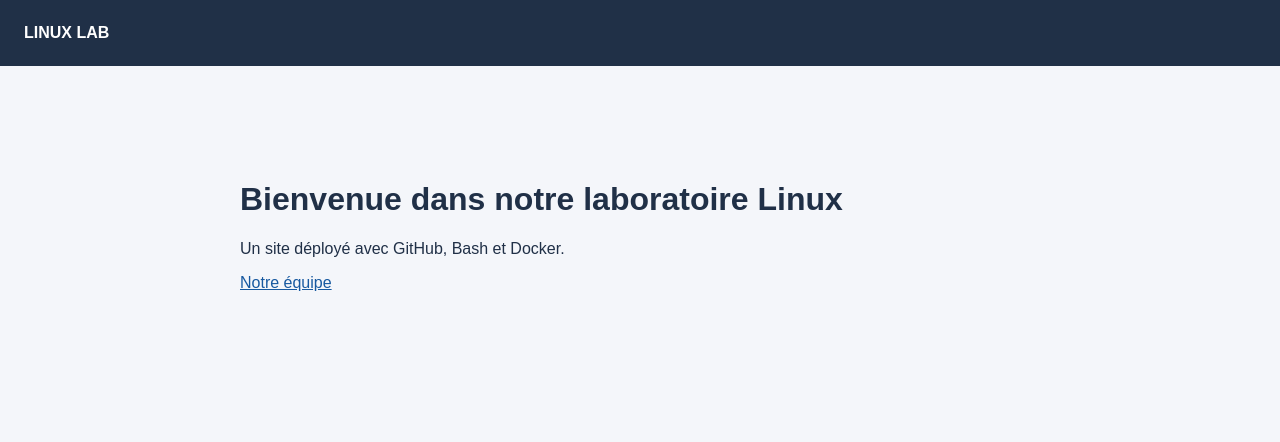
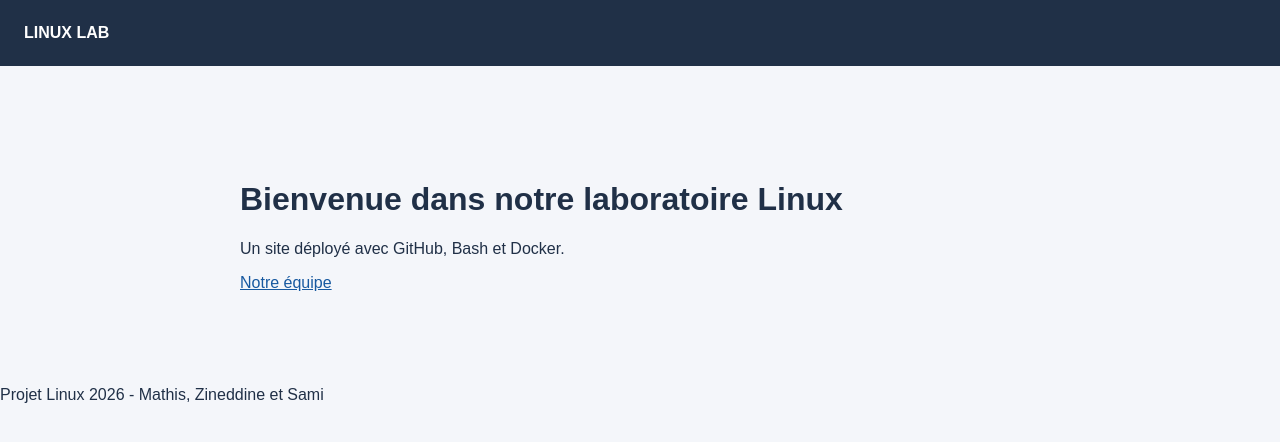
Before and after one commit to zms-projetfinal/projet-final, a plain HTML site: page site/index.html in a window 1280 px wide. Drawn offline with Linux system fonts and the light colour scheme.

Commit message:
feat: ajout du footer suite a la review

```diff
--- a/site/index.html
+++ b/site/index.html
@@ -1,2 +1,2 @@
 <!DOCTYPE html>
-<html lang="fr"><head><meta charset="UTF-8"><meta name="viewport" content="width=device-width, initial-scale=1"><title>Linux Lab</title><link rel="stylesheet" href="style.css"></head><body><header>LINUX LAB</header><main><h1>Bienvenue dans notre laboratoire Linux</h1><p>Un site déployé avec GitHub, Bash et Docker.</p><a href="contact.html">Notre équipe</a></main></body></html>
+<html lang="fr"><head><meta charset="UTF-8"><meta name="viewport" content="width=device-width, initial-scale=1"><title>Linux Lab</title><link rel="stylesheet" href="style.css"></head><body><header>LINUX LAB</header><main><h1>Bienvenue dans notre laboratoire Linux</h1><p>Un site déployé avec GitHub, Bash et Docker.</p><a href="contact.html">Notre équipe</a></main><footer>Projet Linux 2026 - Mathis, Zineddine et Sami</footer></body></html>
```
